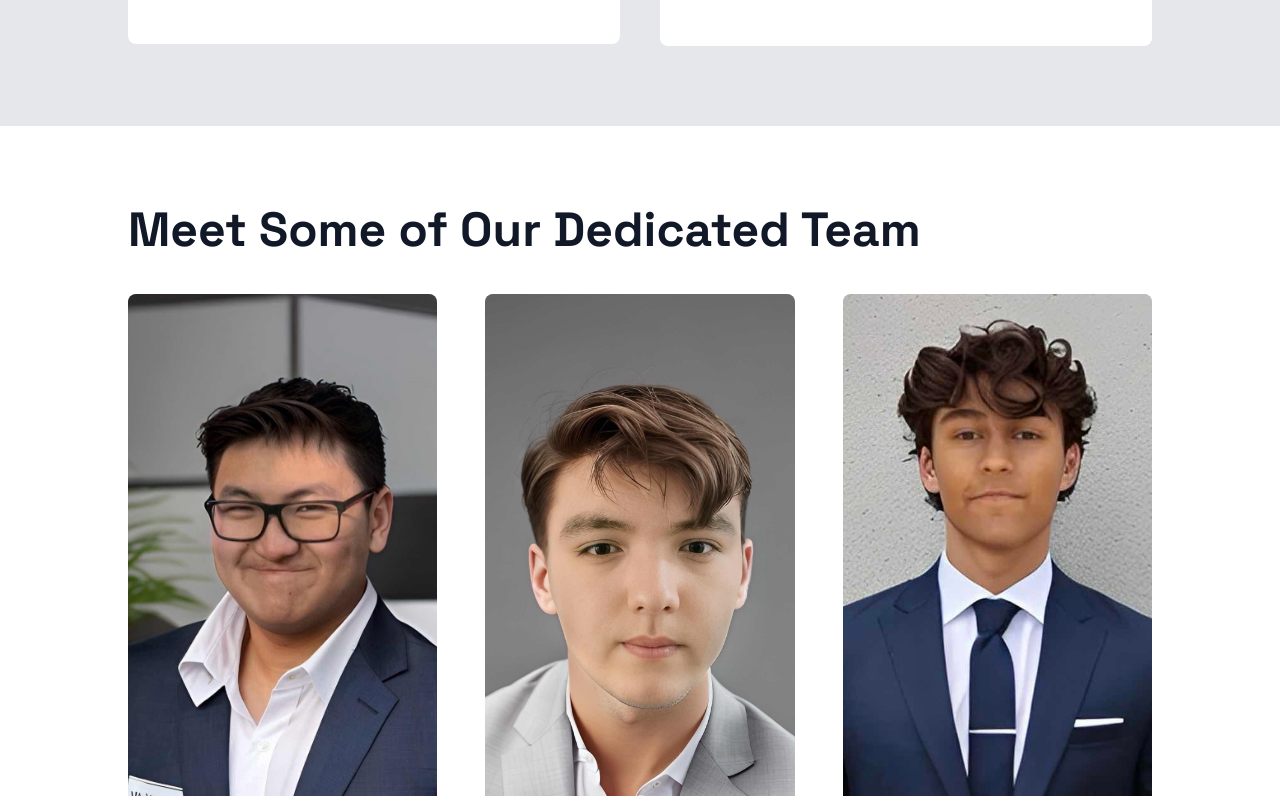
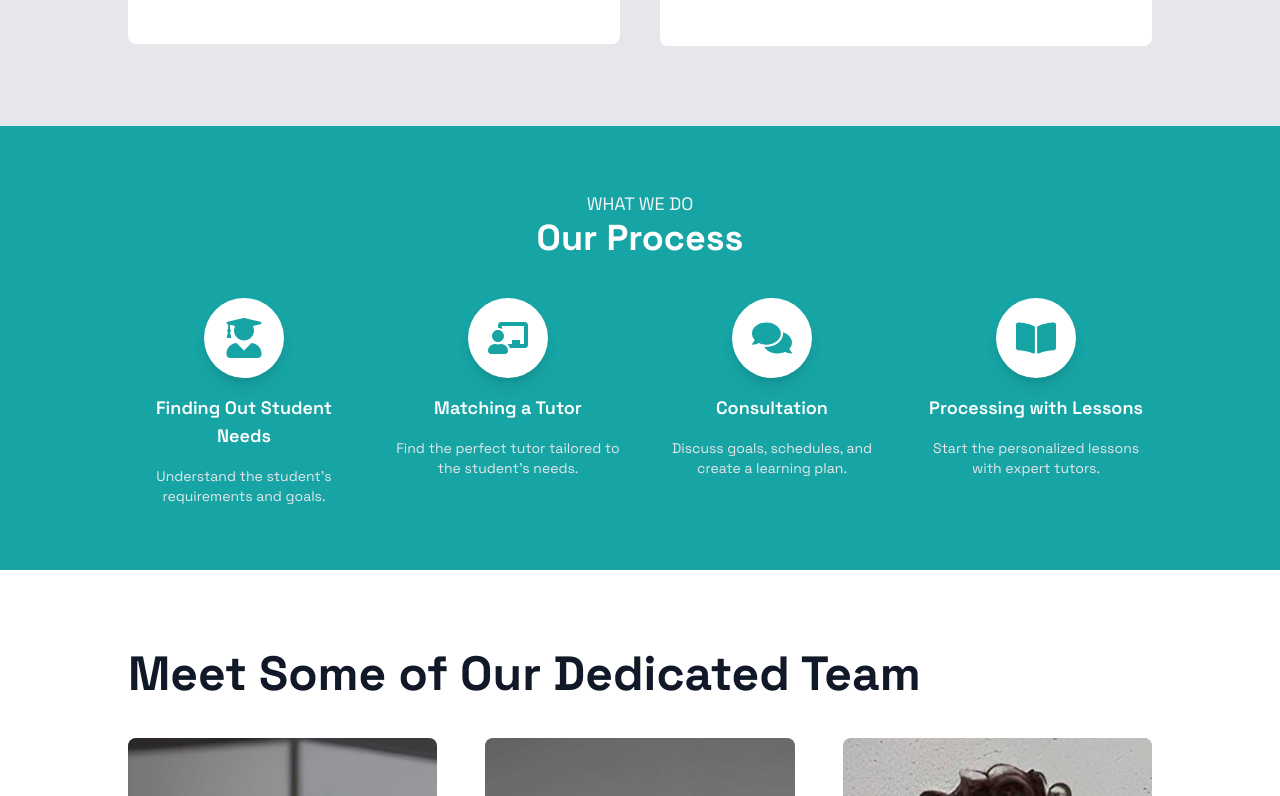
Before and after one commit to HadiaFaisal19/jdntuition, a Next.js app: page / in a window 1280 px wide. Shown: the part 2804-3600 px from the top of the page. Built offline with nearby package versions, Linux system fonts and the light colour scheme.

Commit message:
added the process pricing and copyright

```diff
--- a/app/layout.tsx
+++ b/app/layout.tsx
@@ -4,6 +4,7 @@ import "./globals.css";
 import ResponsiveNav from "@/components/Home/Navbar/ResponsiveNav";
 import Home from "@/components/Home/Home";
 import Footer from "@/components/Home/Footer/Footer";
+import ScrollToTop from "@/components/Helper/ScrollToTop";
 
 const font = Space_Grotesk({
   weight:['300', '400', '500', '600', '700'],
@@ -27,6 +28,7 @@ export default function RootLayout({
           <ResponsiveNav/>
         {children}
         <Footer />
+        <ScrollToTop />
       </body>
     </html>
   );
--- /dev/null
+++ b/components/Helper/ScrollToTop.tsx
@@ -0,0 +1,46 @@
+"use client";
+import React, { useEffect, useState } from "react";
+import { FaArrowUp } from "react-icons/fa";
+
+const ScrollToTop = () => {
+  const [isVisible, setIsVisible] = useState(false);
+
+  useEffect(() => {
+    const toggleVisibility = () => {
+      if (window.scrollY > 300) {
+        setIsVisible(true);
+      } else {
+        setIsVisible(false);
+      }
+    };
+
+    window.addEventListener("scroll", toggleVisibility);
+
+    return () => {
+      window.removeEventListener("scroll", toggleVisibility);
+    };
+  }, []);
+
+  const handleScrollToTop = () => {
+    window.scrollTo({
+      top: 0,
+      behavior: "smooth",
+    });
+  };
+
+  return (
+    <div className="fixed bottom-4 animate-pulse right-4">
+      {isVisible && (
+        <button
+          onClick={handleScrollToTop}
+          className="bg-[#17A4A5]
+           text-white rounded-full w-12 h-12 flex items-center justify-center focus:outline-none"
+        >
+          <FaArrowUp />
+        </button>
+      )}
+    </div>
+  );
+};
+
+export default ScrollToTop;
--- a/components/Home/Home.tsx
+++ b/components/Home/Home.tsx
@@ -5,6 +5,8 @@ import Courses from "./Courses/Courses";
 import Feature from "@/components/Home/Feature/Feature";
 import Review from "./Review/Review";
 import Team from "./Team/Team";
+import Pricing from "./Pricing/Pricing";
+import OurProcess from "./OurProcess/OurProcess";
 
 const Home = () => {
   return (
@@ -12,7 +14,9 @@ const Home = () => {
       <Hero />
       <About />
       <Courses />
+      <OurProcess />
       <Team />
+      <Pricing />
       <Review />
       <Feature />
     </div>
--- /dev/null
+++ b/components/Home/OurProcess/OurProcess.tsx
@@ -0,0 +1,67 @@
+import React from 'react';
+import { FaUserGraduate, FaChalkboardTeacher, FaComments, FaBookOpen } from 'react-icons/fa';
+
+const WorkProcess = () => {
+  const steps = [
+    {
+      id: 1,
+      title: 'Finding Out Student Needs',
+      description: 'Understand the student’s requirements and goals.',
+      icon: <FaUserGraduate size={40} className="text-[#17A4A5]" />,
+    },
+    {
+      id: 2,
+      title: 'Matching a Tutor',
+      description: 'Find the perfect tutor tailored to the student’s needs.',
+      icon: <FaChalkboardTeacher size={40} className="text-[#17A4A5]" />,
+    },
+    {
+      id: 3,
+      title: 'Consultation',
+      description: 'Discuss goals, schedules, and create a learning plan.',
+      icon: <FaComments size={40} className="text-[#17A4A5]" />,
+    },
+    {
+      id: 4,
+      title: 'Processing with Lessons',
+      description: 'Start the personalized lessons with expert tutors.',
+      icon: <FaBookOpen size={40} className="text-[#17A4A5]" />,
+    },
+  ];
+
+  return (
+    <section className="py-16 bg-[#17A4A5]">
+      {/* Title Section */}
+      <div className="text-center mb-10">
+        <p className="text-lg uppercase text-gray-100">What We Do</p>
+        <h1 className="text-4xl font-bold text-white">Our Process</h1>
+      </div>
+
+      {/* Steps Section */}
+      <div className="grid grid-cols-1 md:grid-cols-4 gap-8 px-4 md:px-16 lg:px-32">
+        {steps.map((step) => (
+          <div
+            key={step.id}
+            className="flex flex-col items-center text-center space-y-4"
+          >
+            {/* Icon Section */}
+            <div className="w-20 h-20 flex items-center justify-center bg-white rounded-full shadow-lg">
+              {step.icon}
+            </div>
+
+            {/* Title */}
+            <h2 className="text-lg font-semibold text-white">{step.title}</h2>
+
+            {/* Description */}
+            <p className="text-sm text-gray-200">{step.description}</p>
+
+            {/* Button */}
+
+          </div>
+        ))}
+      </div>
+    </section>
+  );
+};
+
+export default WorkProcess;
--- a/components/Home/Pricing/Pricing.tsx
+++ b/components/Home/Pricing/Pricing.tsx
@@ -1,42 +1,25 @@
-import Slider from "@/components/Helper/Slider";
+import { priceData } from "@/data/data";
 import React from "react";
-import { BsQuote } from "react-icons/bs";
+import PricingCard from "./PricingCard";
 
-const Review = () => {
+const Pricing = () => {
   return (
-    <div className="pt-20 pb-16 bg-black">
-      <div className="w-[80%] mx-auto grid grid-cols-1 xl:grid-cols-3 items-center gap-20">
-        {/* Text Content */}
-        <div className="xl:col-span-1 mt-6">
-          {/* Subheading */}
-          <div className="flex items-center space-x-4">
-            <div className="w-12 h-12 bg-rose-600 rounded-full flex items-center justify-center flex-col">
-              <BsQuote className="h-6 w-6 text-white" />
-            </div>
-            <h1 className="text-xl text-white font-semibold">
-              Student Reviews
-            </h1>
-          </div>
-          {/* Title */}
-          <h1 className="text-2xl md:text-3xl lg:text-5xl mt-8 font-bold md:leading-[3rem] lg:leading-[3.3rem] xl:leading-[3.6rem] text-white">
-            trusted
-          </h1>
-          <p className="text-base text-white text-opacity-50 mt-6">
-            Lorem ipsum dolor sit amet consectetur adipisicing elit. Est id repudiandae sapiente error. Exercitationem, ratione.
-          </p>
-          <div className="flex items-center space-x-10 mt-8">
-            <p className="text-white font-bold text-5xl">99%</p>
-            <p className="text-white">students complete <br/> course successfully</p>
-          </div>
-        </div>
-        <div className="xl:col-span-2 bg-white rounded-lg overflow-hidden">
-            <Slider/>
+    <div className="pt-20 pb-20 bg-gray-100">
+      <div className="w-[90%] md:w-[80%] mx-auto">
+        {/* Heading */}
+        <h1 className="text-3xl md:text-5xl font-extrabold text-gray-900 text-center">
+          Transparent, Flexible, and Packed Full of Value
+        </h1>
+
+        {/* Cards Grid */}
+        <div className="mt-12 grid grid-cols-1 sm:grid-cols-2 lg:grid-cols-2 gap-8">
+          {priceData.map((price) => (
+            <PricingCard key={price.id} price={price} />
+          ))}
         </div>
       </div>
-
-      {/* Slider */}
     </div>
   );
 };
 
-export default Review;
+export default Pricing;
--- /dev/null
+++ b/components/Home/Pricing/PricingCard.tsx
@@ -0,0 +1,65 @@
+import Image from 'next/image';
+import React from 'react';
+
+type Props = {
+  price: {
+    id: number;
+    tagline: string;
+    name: string;
+    image: string;
+    title: string;
+    price: number;
+    about: string;
+  };
+};
+
+const PricingCard = ({ price }: Props) => {
+  return (
+    <div className="relative bg-white rounded-lg shadow-lg overflow-hidden group hover:scale-105 transition-transform duration-300">
+      {/* Enlarged Image Section */}
+      <div className="w-full h-96 relative">
+        <Image
+          src={price.image}
+          alt={price.name}
+          layout="fill"
+          objectFit="cover"
+          className="transition-transform duration-300 group-hover:scale-110"
+        />
+      </div>
+
+      {/* Content Section */}
+      <div className="p-6">
+        {/* Tagline */}
+        <p className="text-sm font-medium text-[#17A4A5] uppercase tracking-wide">
+          {price.tagline}
+        </p>
+
+        {/* Title */}
+        <h1 className="mt-2 text-2xl font-semibold text-gray-800">
+          {price.name}
+        </h1>
+
+        <hr className="my-4 border-gray-300" />
+
+        {/* Price */}
+        <p className="text-lg font-bold text-gray-900">${price.price}/hour</p>
+
+        <h2 className="mt-2 text-xl font-semibold text-gray-700">
+          {price.title}
+        </h2>
+
+        {/* About */}
+        <p className="mt-4 text-sm text-gray-600">{price.about}</p>
+
+        {/* Button */}
+        <button
+          className="mt-6 px-6 py-2 text-white bg-[#17A4A5] hover:bg-[#138F8F] rounded-md shadow-sm transition-colors"
+        >
+          Book Your First Lesson Now
+        </button>
+      </div>
+    </div>
+  );
+};
+
+export default PricingCard;
--- a/components/Home/Team/Team.tsx
+++ b/components/Home/Team/Team.tsx
@@ -1,6 +1,7 @@
 import { teamData } from '@/data/data';
 import React from 'react'
 import TeamCard from './TeamCard';
+
 
 const Team = () => {
   return (
--- a/components/Home/Team/TeamCard.tsx
+++ b/components/Home/Team/TeamCard.tsx
@@ -15,7 +15,7 @@ const TeamCard = ({ team }: Props) => {
   return (
     <div className="relative bg-gray-300 rounded-lg overflow-hidden group">
       {/* Image Section */}
-      <div className="w-full h-[37rem] relative"> {/* Increased height to h-96 */}
+      <div className="w-full h-[37rem] relative">
         <Image
           src={`${team.image}`}
           alt={`${team.name}`}
--- a/data/data.ts
+++ b/data/data.ts
@@ -44,3 +44,23 @@ export const coursesData = [
       about: "My name is Rachit, and I’m the Student Wellbeing Coordinator here at JDN Tuition. In both my personal and academic life I’ve always aimed to assist students to be the best versions of themselves. As the Vice President of Help Elevate Youth, an organization dedicated to empowering young people, I’ve had the extraordinary gift to help shape the lives of countless students. Through both my roles, I’ve been able to provide students with the tools and support they need to thrive. The key to academic success and personal growth is by having a positive and healthy mindset.",
     },
   ]
+    export const priceData = [
+      {
+        id: 1,
+        tagline: "Anywhere, Anytime",
+        name: "Online",
+        image: "/images/online.jpg",
+        title: "Weekly Lessons",
+        price: 75,
+        about: "1 Hour, 90-minutes, 2 Hours, 2+ Hours",
+      },
+      {
+        id: 2,
+        tagline: "Face to Face Lessons",
+        name: "In Person",
+        image: "/images/inperson.jpg",
+        title: "Weekly Lessons",
+        price: 80,
+        about: "1 Hour, 90-minutes, 2 Hours",
+      },
+    ]
```
Also changed, not shown: public/images/inperson.jpg (added), 1 other file (tests, documents, lock files or other folders).
